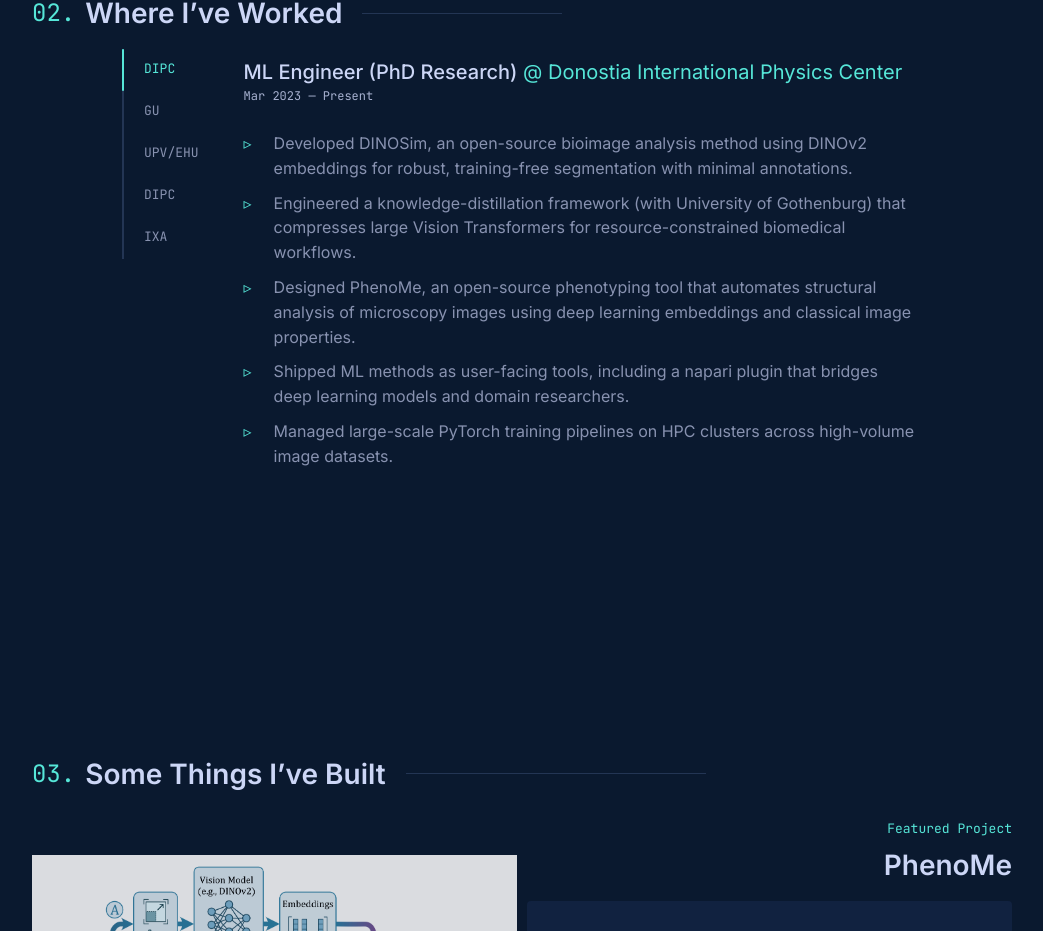
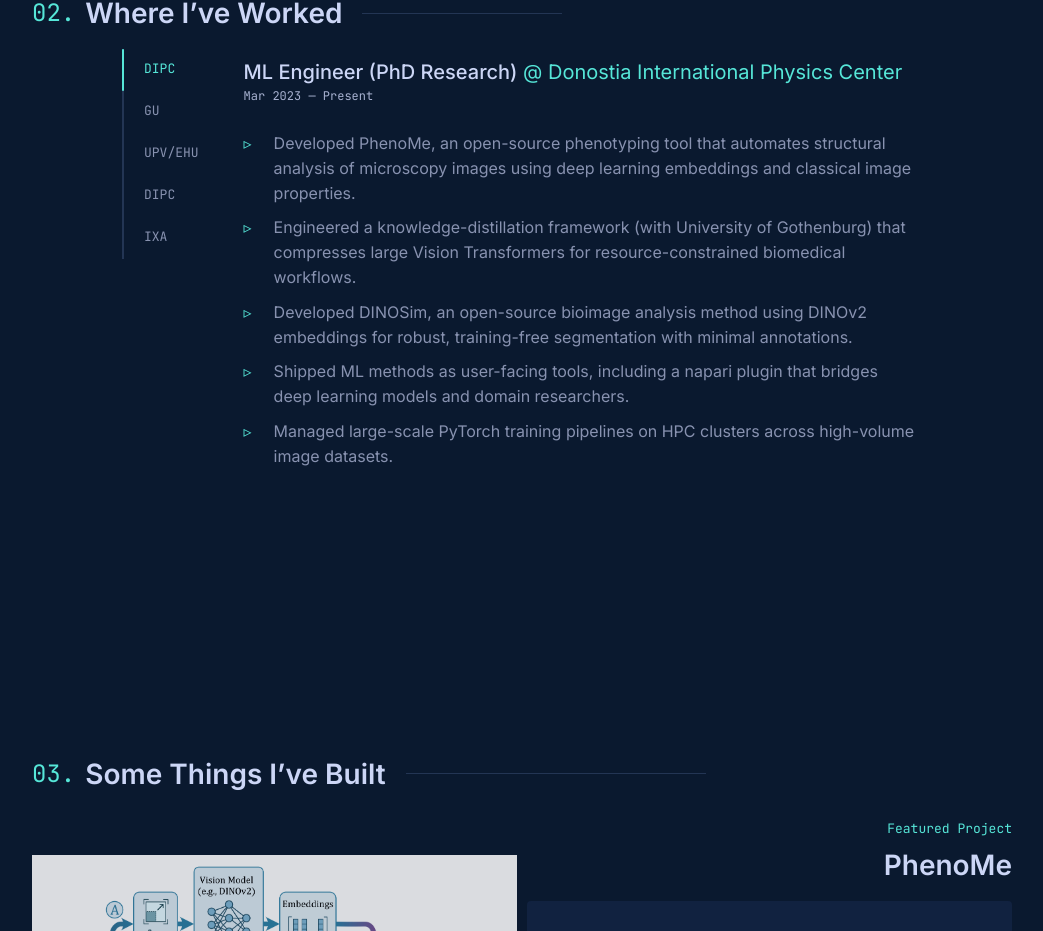
Before and after one commit to AAitorG/AAitorG.github.io, a React (Vite) app: page / in a window 1280 px wide. Shown: the part 1739-2670 px from the top of the page, without its empty margins (118-1161 px from the left). Built offline with nearby package versions, Linux system fonts and the light colour scheme; the HTML template or start-up script is replaced by a standard one.

Commit message:
reorder bullet points

```diff
--- a/src/config.js
+++ b/src/config.js
@@ -76,9 +76,9 @@ export const jobs = {
       url: 'https://www.dipc.org',
       range: 'Mar 2023 — Present',
       points: [
+        'Developed PhenoMe, an open-source phenotyping tool that automates structural analysis of microscopy images using deep learning embeddings and classical image properties.',
+        'Engineered a knowledge-distillation framework (with University of Gothenburg) that compresses large Vision Transformers for resource-constrained biomedical workflows.',
         'Developed DINOSim, an open-source bioimage analysis method using DINOv2 embeddings for robust, training-free segmentation with minimal annotations.',
-        'Engineered a knowledge-distillation framework (with University of Gothenburg) that compresses large Vision Transformers for resource-constrained biomedical workflows.',
-        'Designed PhenoMe, an open-source phenotyping tool that automates structural analysis of microscopy images using deep learning embeddings and classical image properties.',
         'Shipped ML methods as user-facing tools, including a napari plugin that bridges deep learning models and domain researchers.',
         'Managed large-scale PyTorch training pipelines on HPC clusters across high-volume image datasets.',
       ],
```
